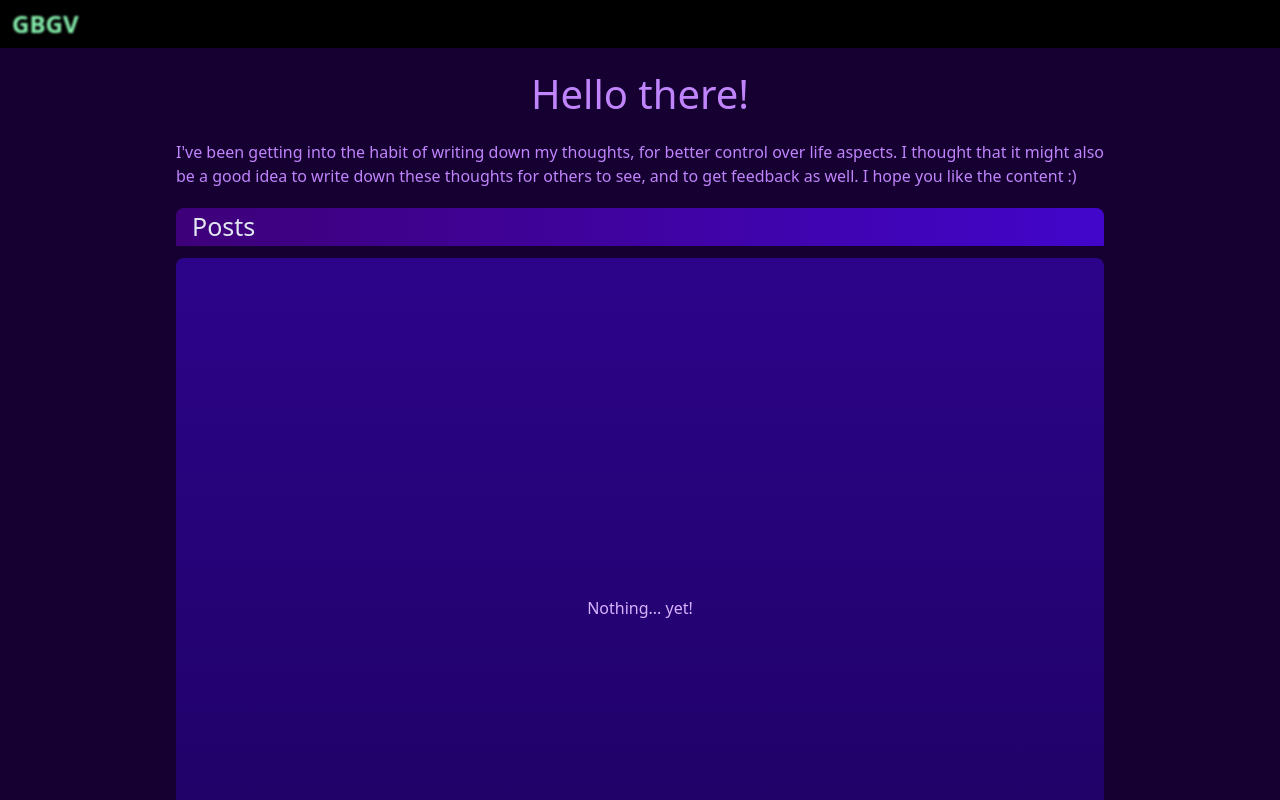
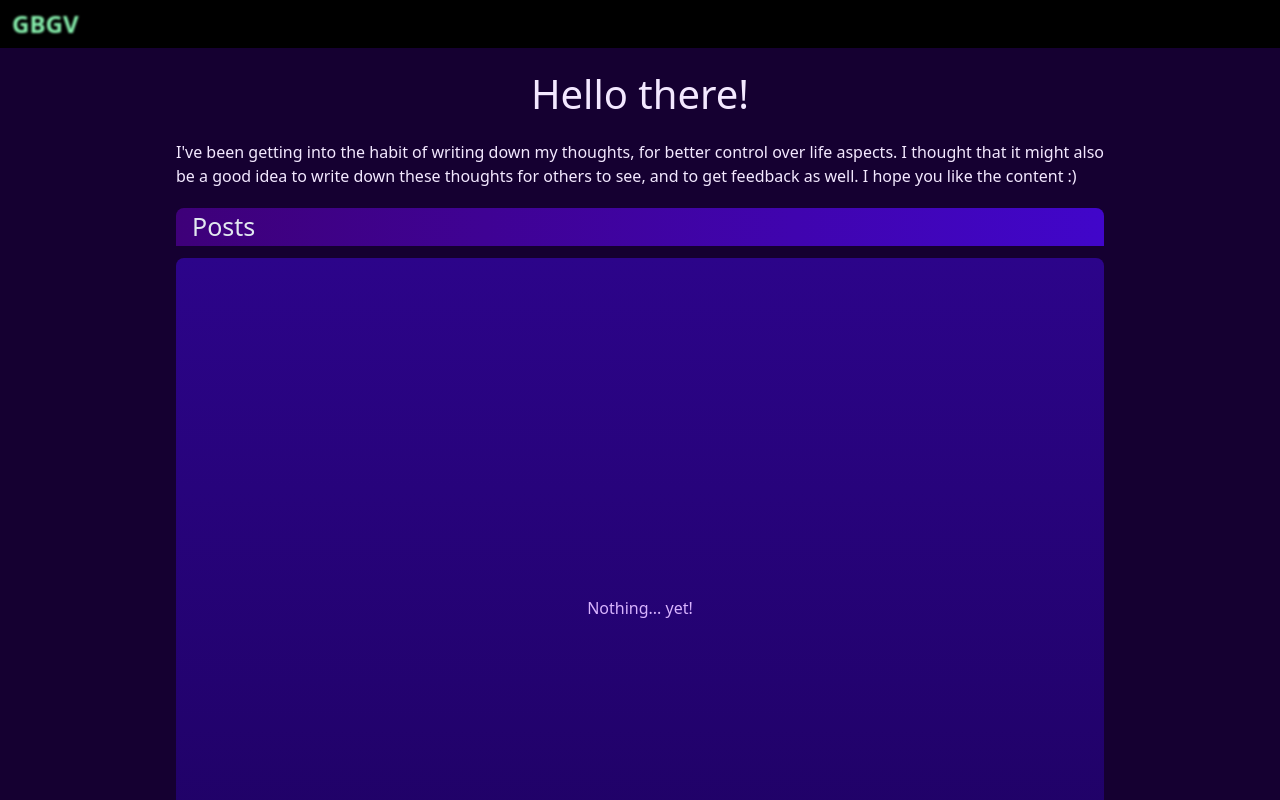
Before and after one commit to GabrielBarbosaGV/GabrielBarbosaGV.github.io, a SvelteKit app: page / in a window 1280 px wide. Shown: the top 800 px of the page. Built offline with nearby package versions, Linux system fonts and the light colour scheme.

Commit message:
Changing font color for better reading

```diff
--- a/src/routes/+layout.svelte
+++ b/src/routes/+layout.svelte
@@ -8,7 +8,7 @@
     </span>
 </div>
 
-<div class="text-purple-400 flex flex-col align-middle p-4">
+<div class="text-purple-100 flex flex-col align-middle p-4">
     <slot />
 </div>
 
```
